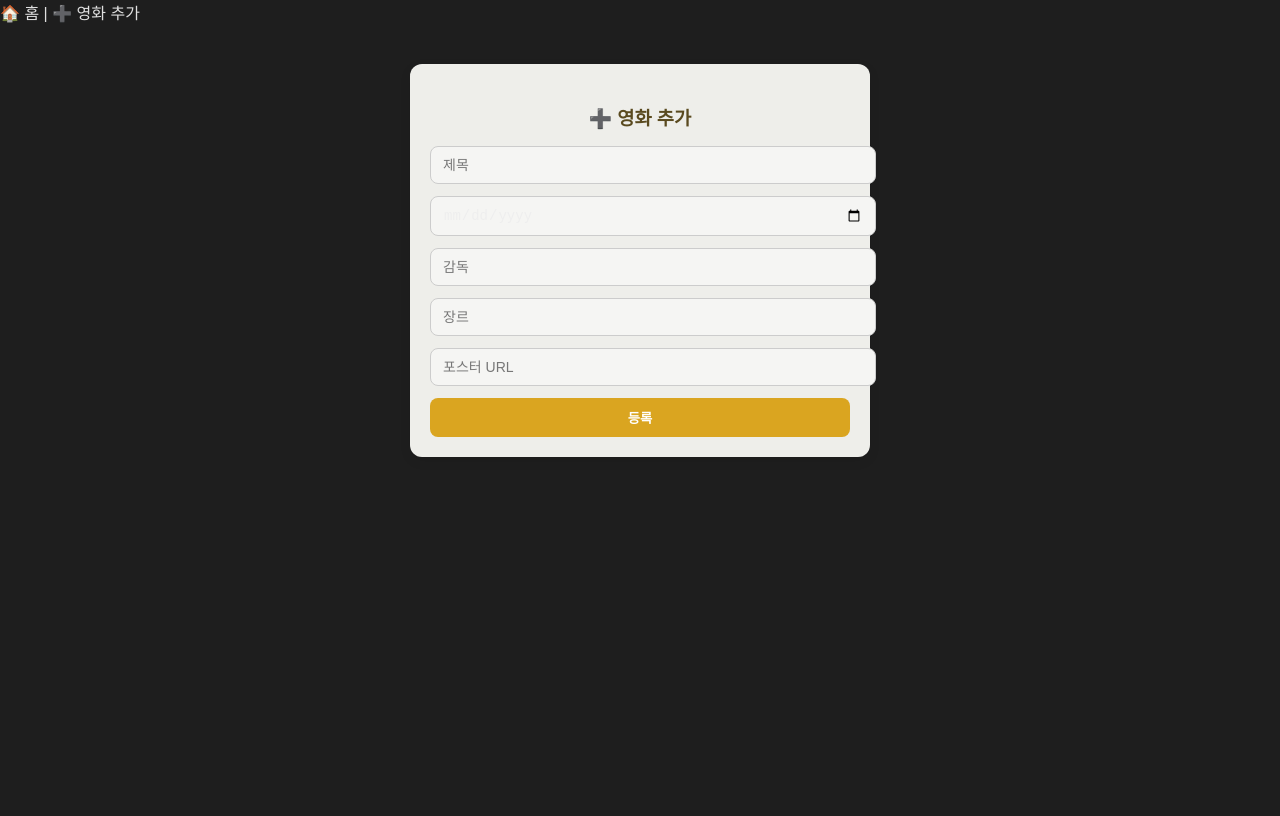
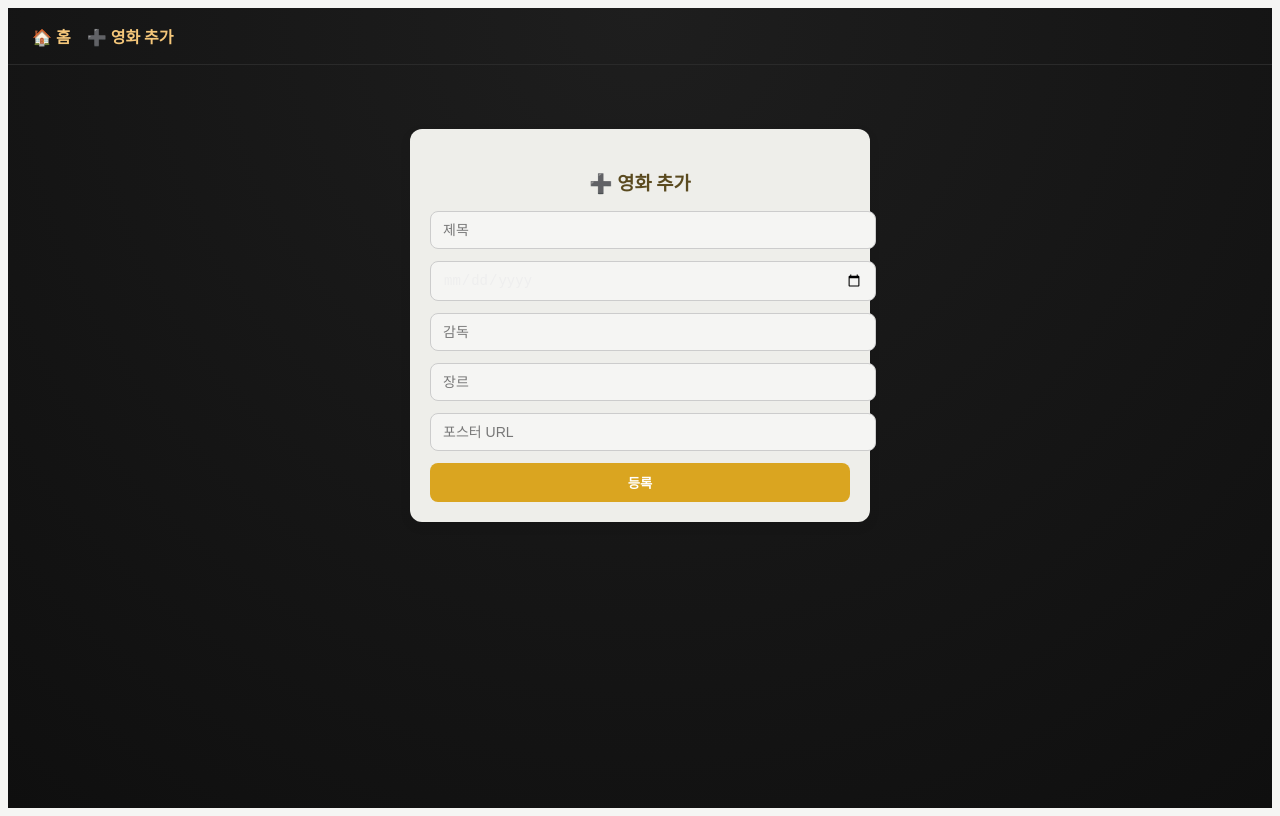
Before and after one commit to mungmung1970/movie_review, a React app in the folder frontend/: page /add in a window 1280 px wide. Built offline with nearby package versions, Linux system fonts and the light colour scheme; the HTML template or start-up script is replaced by a standard one.

Commit message:
carousel 높이 조정

```diff
--- a/frontend/src/App.tsx
+++ b/frontend/src/App.tsx
@@ -3,21 +3,29 @@
 import { BrowserRouter, Routes, Route, Link } from "react-router-dom";
 import Home from "./pages/Home";
 import AddMovie from "./pages/AddMovie";
+
+import "./styles/theme.css";
 import "./styles/responsive.css";
-
 
 export default function App() {
   return (
     <BrowserRouter>
-      <nav style={{ marginBottom: 20 }}>
-        <Link to="/">🏠 홈</Link> |{" "}
+      {/* ⭐ 전체 앱 다크 테마 래퍼 */}
+      <div className="app-root">
+        {/* 상단 네비게이션 */}
+        <nav className="app-nav">
+          <Link to="/">🏠 홈</Link>
           <Link to="/add">➕ 영화 추가</Link>
         </nav>
 
+        {/* 메인 콘텐츠 영역 */}
+        <main className="app-main">
           <Routes>
             <Route path="/" element={<Home />} />
             <Route path="/add" element={<AddMovie />} />
           </Routes>
+        </main>
+      </div>
     </BrowserRouter>
   );
 }
--- a/frontend/src/components/MovieCard.css
+++ b/frontend/src/components/MovieCard.css
@@ -1,35 +1,33 @@
+/* 카드 전체 */
 .movie-card {
-  width: 100%;
-  height: 320px; /* ⭐ 카드 높이 고정 */
-  background: #1e1e1e;
+  position: relative;
+  height: 320px;                /* ⭐ 핵심: 카드 높이 고정 */
+  background: #1c1c1c;
   border-radius: 14px;
-  padding: 12px;
-  box-sizing: border-box;
-  cursor: pointer;
-  position: relative;
-
+  padding: 10px;
   display: flex;
   flex-direction: column;
-  justify-content: space-between;
-
-  transition: transform 0.2s, box-shadow 0.2s;
+  cursor: pointer;
+  transition: transform 0.15s ease, box-shadow 0.15s ease;
+  box-shadow: 0 4px 14px rgba(0, 0, 0, 0.6);
 }
 
 .movie-card:hover {
   transform: translateY(-4px);
 }
 
+/* 선택된 카드 */
 .movie-card.selected {
   border: 2px solid #c9a24d;
-  box-shadow: 0 0 0 2px rgba(201, 162, 77, 0.4);
 }
 
-/* 포스터 영역 고정 */
+/* 포스터 영역 */
 .poster-wrapper {
-  height: 180px;
+  height: 180px;                /* ⭐ 캐러셀 높이 균일화 핵심 */
   border-radius: 10px;
   overflow: hidden;
   background: #333;
+  margin-bottom: 10px;
 }
 
 .poster-wrapper img {
@@ -38,7 +36,7 @@
   object-fit: cover;
 }
 
-/* 포스터 없는 경우 */
+/* 포스터 없을 때 */
 .poster-empty {
   height: 100%;
   display: flex;
@@ -48,15 +46,17 @@
   font-size: 12px;
 }
 
-/* 텍스트 영역 */
+/* 영화 정보 */
 .movie-info {
-  margin-top: 8px;
+  flex: 1;
+  color: #ddd;
 }
 
 .movie-info h4 {
   font-size: 14px;
-  margin: 0;
-  color: #f5f5f5;
+  margin: 4px 0;
+  color: #f1f1f1;
+  line-height: 1.2;
 }
 
 .movie-info p {
@@ -70,8 +70,16 @@
   position: absolute;
   top: 8px;
   right: 8px;
-  background: transparent;
+  background: rgba(0, 0, 0, 0.6);
   border: none;
+  color: #fff;
+  border-radius: 50%;
+  width: 28px;
+  height: 28px;
   cursor: pointer;
-  color: #ccc;
+  font-size: 14px;
 }
+
+.delete-btn:hover {
+  background: #c0392b;
+}
--- a/frontend/src/components/MovieCarousel.tsx
+++ b/frontend/src/components/MovieCarousel.tsx
@@ -20,16 +20,32 @@ export default function MovieCarousel({
   onDelete,
 }: Props) {
   return (
+    <div
+      style={{
+        height: 340,            // ⭐ 캐러셀 전체 높이 고정
+        paddingBottom: 8,
+      }}
+    >
       <Swiper
         modules={[Navigation]}
         navigation
         spaceBetween={16}
-      slidesPerView={10}     // ← 한 화면에 최대 10개
-      slidesPerGroup={10}
-      style={{ paddingBottom: 12 }}
+        slidesPerGroup={1}
+        style={{ height: "100%" }}   // ⭐ Swiper가 부모 높이를 따르게
+        breakpoints={{
+          320: { slidesPerView: 1 },
+          480: { slidesPerView: 2 },
+          640: { slidesPerView: 3 },
+          768: { slidesPerView: 4 },
+          1024: { slidesPerView: 6 },
+          1280: { slidesPerView: 10 }, // ✅ 데스크톱에서만 10개
+        }}
       >
         {movies.map((m) => (
-        <SwiperSlide key={m.id}>
+          <SwiperSlide
+            key={m.id}
+            style={{ height: "100%" }} // ⭐ 슬라이드 높이 고정
+          >
             <MovieCard
               movie={m}
               selected={m.id === selectedId}
@@ -39,5 +55,6 @@ export default function MovieCarousel({
           </SwiperSlide>
         ))}
       </Swiper>
+    </div>
   );
 }
--- a/frontend/src/pages/Home.css
+++ b/frontend/src/pages/Home.css
@@ -1,34 +1,33 @@
-/* ================= 전체 페이지 ================= */
+/* 전체 페이지 레이아웃 */
 .page {
-  max-width: 1400px;
-  margin: 0 auto;
-  padding: 24px;
-  background: linear-gradient(#121212, #0f0f0f);
-  color: #eee;
-  min-height: 100vh;
+  display: grid;
+  grid-template-rows: auto 1fr;
+  gap: 32px;
 }
 
-/* ================= 영화 영역 ================= */
+/* 영화 영역 */
 .movie-section {
-  margin-bottom: 32px;
+  background: #151515;
+  padding: 24px;
+  border-radius: 16px;
 }
 
-/* Swiper 전체 높이 고정 */
-.movie-section .swiper {
-  padding-bottom: 24px;
+/* 리뷰 영역 */
+.review-section {
+  background: linear-gradient(180deg, #1b1b1b, #111);
+  padding: 24px;
+  border-radius: 16px;
+  min-height: 360px;
 }
 
-/* Swiper 슬라이드 높이 강제 */
-.movie-section .swiper-slide {
-  height: 340px;
-  display: flex;
-  justify-content: center;
+/* 리뷰 영역 제목 */
+.review-section h2 {
+  margin-bottom: 16px;
 }
 
-/* ================= 리뷰 영역 ================= */
-.review-section {
-  background: linear-gradient(#1b1b1b, #151515);
-  padding: 32px;
-  border-radius: 18px;
-  box-shadow: 0 20px 60px rgba(0, 0, 0, 0.6);
+/* 영화 미선택 상태 */
+.review-placeholder {
+  text-align: center;
+  color: #777;
+  margin-top: 80px;
 }
--- a/frontend/src/pages/Home.tsx
+++ b/frontend/src/pages/Home.tsx
@@ -69,7 +69,7 @@ export default function Home() {
             />
           </>
         ) : (
-          <p style={{ color: "#888", textAlign: "center" }}>
+          <p className="review-placeholder">
             영화를 선택해주세요
           </p>
         )}
--- a/frontend/src/styles/theme.css
+++ b/frontend/src/styles/theme.css
@@ -1,20 +1,31 @@
-:root {
-  --bg-main: #1e1e1e;
-  --bg-card: #2a2a2a;
-  --bg-card-light: #333;
-  --text-main: #e0e0e0;
-  --text-sub: #b5b5b5;
-  --gold: #d4af37;
-  --border: #3a3a3a;
+/* 전체 앱 배경 */
+.app-root {
+  min-height: 100vh;
+  background: radial-gradient(circle at top, #1e1e1e, #0f0f0f);
+  color: #f5f5f5;
 }
 
-body {
-  margin: 0;
-  background-color: var(--bg-main);
-  color: var(--text-main);
-  font-family: "Pretendard", "Noto Sans KR", sans-serif;
+/* 네비게이션 */
+.app-nav {
+  display: flex;
+  gap: 16px;
+  padding: 16px 24px;
+  border-bottom: 1px solid #2a2a2a;
 }
-a {
-  color: inherit;
+
+.app-nav a {
+  color: #f5c77a;
   text-decoration: none;
+  font-weight: 600;
 }
+
+.app-nav a:hover {
+  color: #ffd98e;
+}
+
+/* 메인 콘텐츠 */
+.app-main {
+  max-width: 1400px;
+  margin: 0 auto;
+  padding: 24px;
+}
```
Lines whose indentation alone changed are shown as unchanged.
